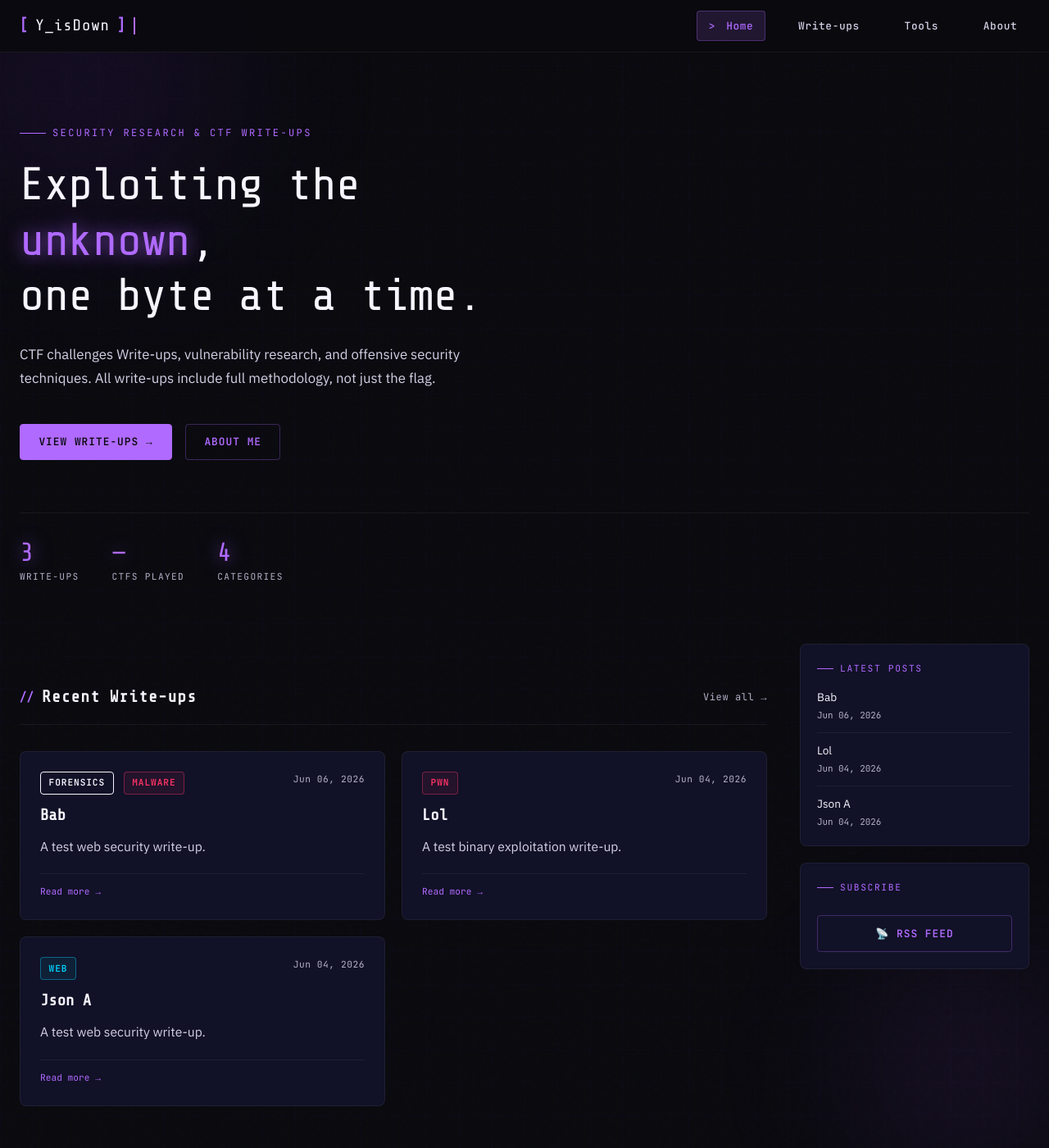
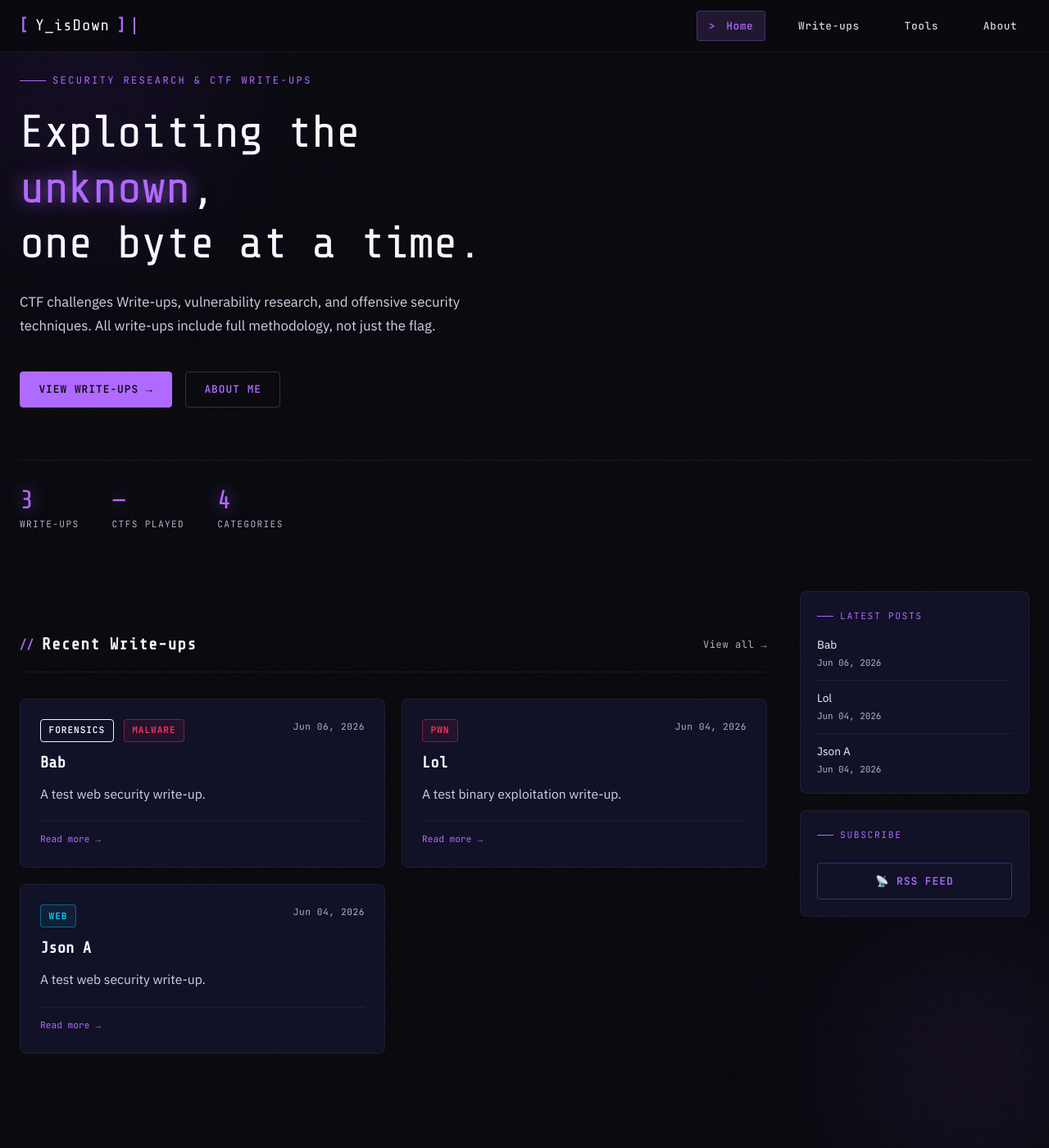
Before and after one commit to yisdown/yisdown.github.io, a Jekyll site: the page built from index.html, in a window 1280 px wide and 1400 px high. Shown: the whole window at 82% size. Built offline with Jekyll 4.4.1, drawn with Linux system fonts in a browser that asks for light colours; the list of posts is cut into pages by our own code.

Commit message:
Update v0.32

```diff
--- a/_layouts/default.html
+++ b/_layouts/default.html
@@ -40,7 +40,7 @@
   </nav>
 
   <!-- Page content -->
-  <main>
+  <main class="{% if page.url == '/' %}site-main site-main--home{% else %}site-main{% endif %}">
     {{ content }}
   </main>
 
--- a/_sass/_base.scss
+++ b/_sass/_base.scss
@@ -35,6 +35,14 @@
     z-index: 0;
     opacity: 0.4;
   }
+}
+
+.site-main {
+  padding-top: $nav-height;
+}
+
+.site-main--home {
+  padding-top: 0;
 }
 
 // Links
--- a/_sass/_components.scss
+++ b/_sass/_components.scss
@@ -3,12 +3,12 @@
 // ============================================================
 
 .hero {
-  padding-top: calc(#{$nav-height} + 5.5rem + env(safe-area-inset-top));
+  padding-top: calc(5.5rem + env(safe-area-inset-top));
   padding-bottom: 4.5rem;
   position: relative;
 
   @media (max-width: 640px) {
-    padding-top: calc(#{$nav-height} + 6.25rem + env(safe-area-inset-top));
+    padding-top: calc(6.25rem + env(safe-area-inset-top));
     padding-bottom: 4rem;
   }
 
@@ -499,7 +499,7 @@
 // ============================================================
 
 .layout-main {
-  padding-top: calc(#{$nav-height} + 3rem);
+  padding-top: 3rem;
   padding-bottom: 4rem;
 
   &__grid {
@@ -519,7 +519,7 @@
 // ============================================================
 
 .post-hero {
-  padding-top: calc(#{$nav-height} + 3rem);
+  padding-top: 3rem;
   padding-bottom: 2.5rem;
   border-bottom: 1px solid $border-subtle;
   margin-bottom: 3rem;
@@ -868,7 +868,7 @@
   display: grid;
   grid-template-columns: 300px 1fr;
   gap: 3rem;
-  padding-top: calc(#{$nav-height} + 3rem);
+  padding-top: 3rem;
   padding-bottom: 4rem;
 
   @media (max-width: 768px) {
```
